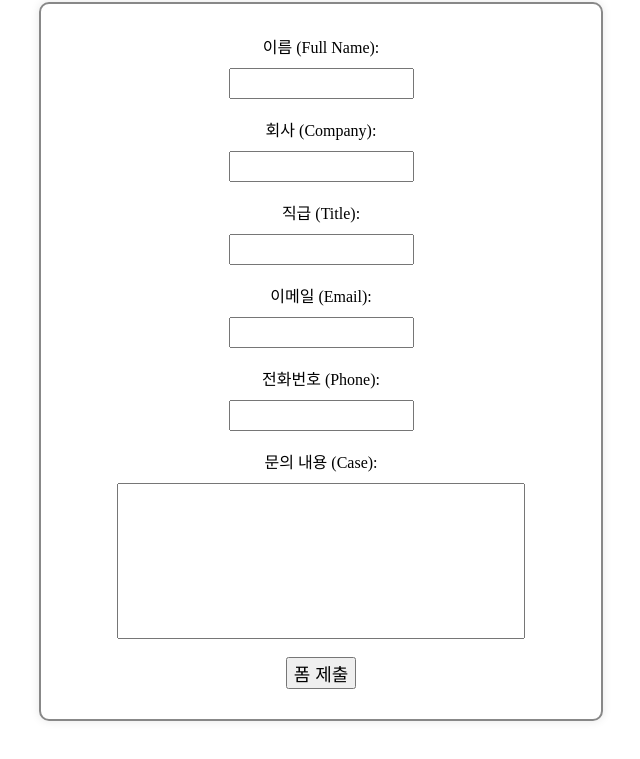
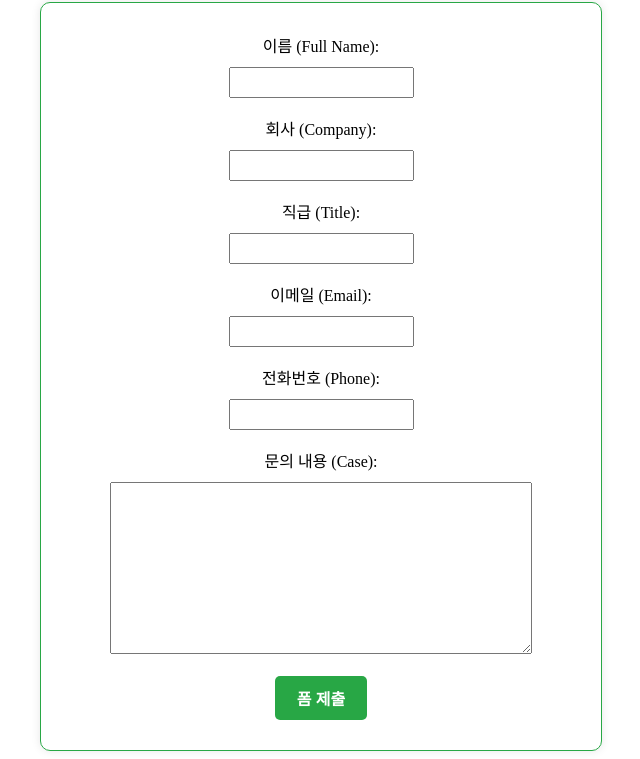
Before and after one commit to Minwoon-git/Mtech-demo, a plain HTML site: page index.html in a window 1280 px wide. Shown: the part 78-837 px from the top of the page, without its empty margins (319-959 px from the left). Before the commit the page ends 807 px from the top, so only its background shows below. Drawn offline with Linux system fonts and the light colour scheme.

Commit message:
Add files via upload

```diff
--- a/index.html
+++ b/index.html
@@ -2,13 +2,13 @@
 <html>
 <head>
   <META HTTP-EQUIV="Content-type" CONTENT="text/html; charset=UTF-8">
-  <title>Web-to-Lead Test</title>
+  <title>Mtech Case</title>
   <style>
      .form-box {
       width: 500px;
       margin: 0 auto;
       padding: 30px;
-      border: 2px solid #888;
+      border: 1px solid #28a745;
       border-radius: 10px;
       box-shadow: 0 0 10px rgba(0,0,0,0.1);
       text-align: left;
@@ -44,9 +44,28 @@
     <input style="height: 25px; margin-top: 10px;" type="tel" name="phone"><br><br>
 
     <label>문의 내용 (Case):</label><br>
-    <input style="width:400px; height: 150px; margin-top: 10px;"  type="text" name="CaseText__c"><br><br>
+<textarea name="CaseText__c" style="width:400px; height:150px; margin-top:10px; padding:10px;"></textarea><br><br>
 
-    <input style="font-size: large;" type="submit" value="폼 제출">
+
+   <input
+  type="submit"
+  value="폼 제출"
+  style="
+    font-size: 1rem;
+    font-weight: 600;
+    padding: 10px 22px;
+    background-color: #28a745;
+    color: white;
+    border: none;
+    border-radius: 5px;
+    cursor: pointer;
+    transition: background-color 0.2s ease;
+  "
+  onmouseover="this.style.backgroundColor='#218838';"
+  onmouseout="this.style.backgroundColor='#28a745';"
+/>
+
+
   </form>
 </div>
 </body>
```
